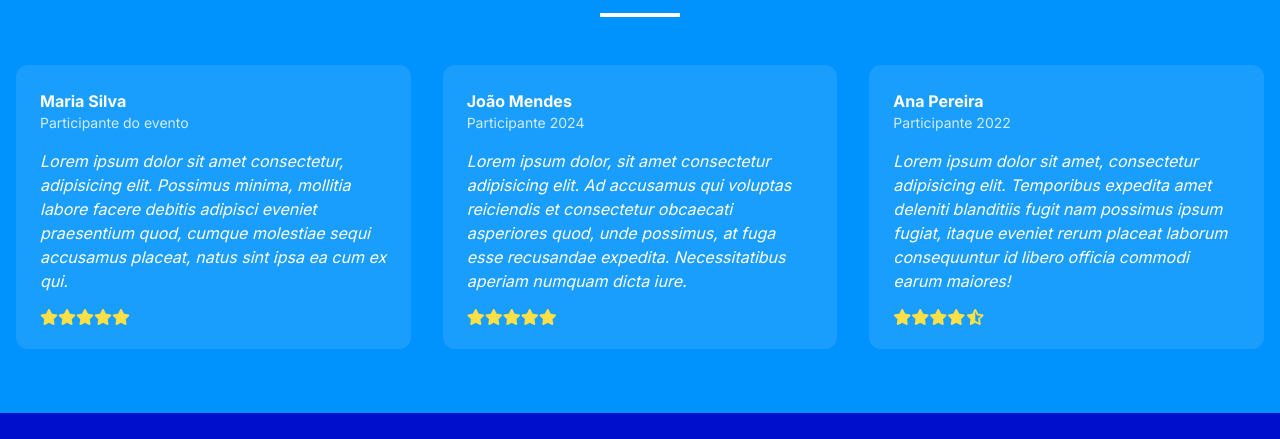
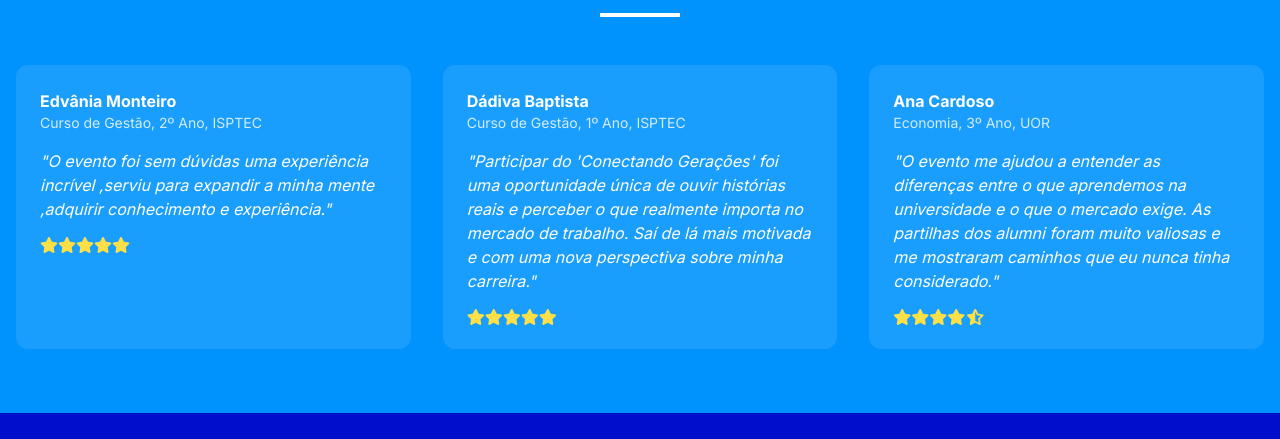
Before and after one commit to Marimbaz/deestudanteparaestudantes, a plain HTML site: page index.html in a window 1280 px wide. Shown: the part 3719-4158 px from the top of the page. Drawn offline with nearby package versions, Linux system fonts and the light colour scheme.

Commit message:
style: mudei os depoimentos

```diff
--- a/index.html
+++ b/index.html
@@ -17,7 +17,7 @@
 
     <!-- Botão do whatsapp -->
     <div class="fixed bottom-6 right-6 z-50">
-        <a href="https://wa.me/244939909812" target="_blank" class="bg-green-500 text-white p-4 rounded-full shadow-lg hover:bg-green-600 transition-all">
+        <a href="https://wa.me/244957717424" target="_blank" class="bg-green-500 text-white p-4 rounded-full shadow-lg hover:bg-green-600 transition-all">
             <i class="fab fa-whatsapp text-2xl"></i>
         </a>
     </div>
@@ -49,8 +49,6 @@
 
     <!-- Hero Section -->
     <section class=" relative py-16 pb-0 md:py-10 md:pb-0 hero-background ">
-    <!-- Metade direita com fundo animado (GIF) -->
-
         <div class="container mx-auto px-4 flex flex-col md:flex-row items-center relative z-10">
             <!-- Texto -->
             <div class="md:w-1/2 mb-10 md:py-5 md:mb-0 fade-in">
@@ -432,12 +430,12 @@
                 <div class="bg-white bg-opacity-10 p-6 rounded-xl backdrop-blur-sm"  data-aos="fade-up">
                     <div class="flex items-center mb-4">
                         <div>
-                            <h4 class="font-bold">Maria Silva</h4>
-                            <p class="text-sm opacity-80">Participante do evento</p>
+                            <h4 class="font-bold">Edvânia Monteiro</h4>
+                            <p class="text-sm opacity-80">Curso de Gestão, 2º Ano, ISPTEC</p>
                         </div>
                     </div>
                     <p class="italic">
-                        Lorem ipsum dolor sit amet consectetur, adipisicing elit. Possimus minima, mollitia labore facere debitis adipisci eveniet praesentium quod, cumque molestiae sequi accusamus placeat, natus sint ipsa ea cum ex qui.
+                        "O evento foi sem dúvidas uma experiência incrível ,serviu para expandir a minha mente ,adquirir conhecimento e experiência."
                     </p>
                     <div class="flex mt-4 text-yellow-300">
                         <i class="fas fa-star"></i>
@@ -452,12 +450,12 @@
                 <div class="bg-white bg-opacity-10 p-6 rounded-xl backdrop-blur-sm"  data-aos="fade-up">
                     <div class="flex items-center mb-4">
                         <div>
-                            <h4 class="font-bold">João Mendes</h4>
-                            <p class="text-sm opacity-80">Participante 2024</p>
+                            <h4 class="font-bold">Dádiva Baptista</h4>
+                            <p class="text-sm opacity-80">Curso de Gestão, 1º Ano, ISPTEC</p>
                         </div>
                     </div>
                     <p class="italic">
-                        Lorem ipsum dolor, sit amet consectetur adipisicing elit. Ad accusamus qui voluptas reiciendis et consectetur obcaecati asperiores quod, unde possimus, at fuga esse recusandae expedita. Necessitatibus aperiam numquam dicta iure.
+                        "Participar do 'Conectando Gerações' foi uma oportunidade única de ouvir histórias reais e perceber o que realmente importa no mercado de trabalho. Saí de lá mais motivada e com uma nova perspectiva sobre minha carreira."
                     </p>
                     <div class="flex mt-4 text-yellow-300">
                         <i class="fas fa-star"></i>
@@ -472,12 +470,12 @@
                 <div class="bg-white bg-opacity-10 p-6 rounded-xl backdrop-blur-sm"  data-aos="fade-up">
                     <div class="flex items-center mb-4">
                         <div>
-                            <h4 class="font-bold">Ana Pereira</h4>
-                            <p class="text-sm opacity-80">Participante 2022</p>
+                            <h4 class="font-bold">Ana Cardoso</h4>
+                            <p class="text-sm opacity-80">Economia, 3º Ano, UOR</p>
                         </div>
                     </div>
                     <p class="italic">
-                        Lorem ipsum dolor sit amet, consectetur adipisicing elit. Temporibus expedita amet deleniti blanditiis fugit nam possimus ipsum fugiat, itaque eveniet rerum placeat laborum consequuntur id libero officia commodi earum maiores!
+                        "O evento me ajudou a entender as diferenças entre o que aprendemos na universidade e o que o mercado exige. As partilhas dos alumni foram muito valiosas e me mostraram caminhos que eu nunca tinha considerado."
                     </p>
                     <div class="flex mt-4 text-yellow-300">
                         <i class="fas fa-star"></i>
@@ -670,11 +668,11 @@
                         </li>
                         <li class="flex items-start">
                             <i class="fas fa-phone-alt mt-1 mr-2"></i>
-                            <span>+244 957 717 424</span>
+                            <span>+244 939 909 812</span>
                         </li>
                         <li class="flex items-start">
                             <i class="fab fa-whatsapp mt-1 mr-2"></i>
-                            <span>+244 939 909 812</span>
+                            <span>+244 957 717 424</span>
                         </li>
                     </ul>
                 </div>
```
